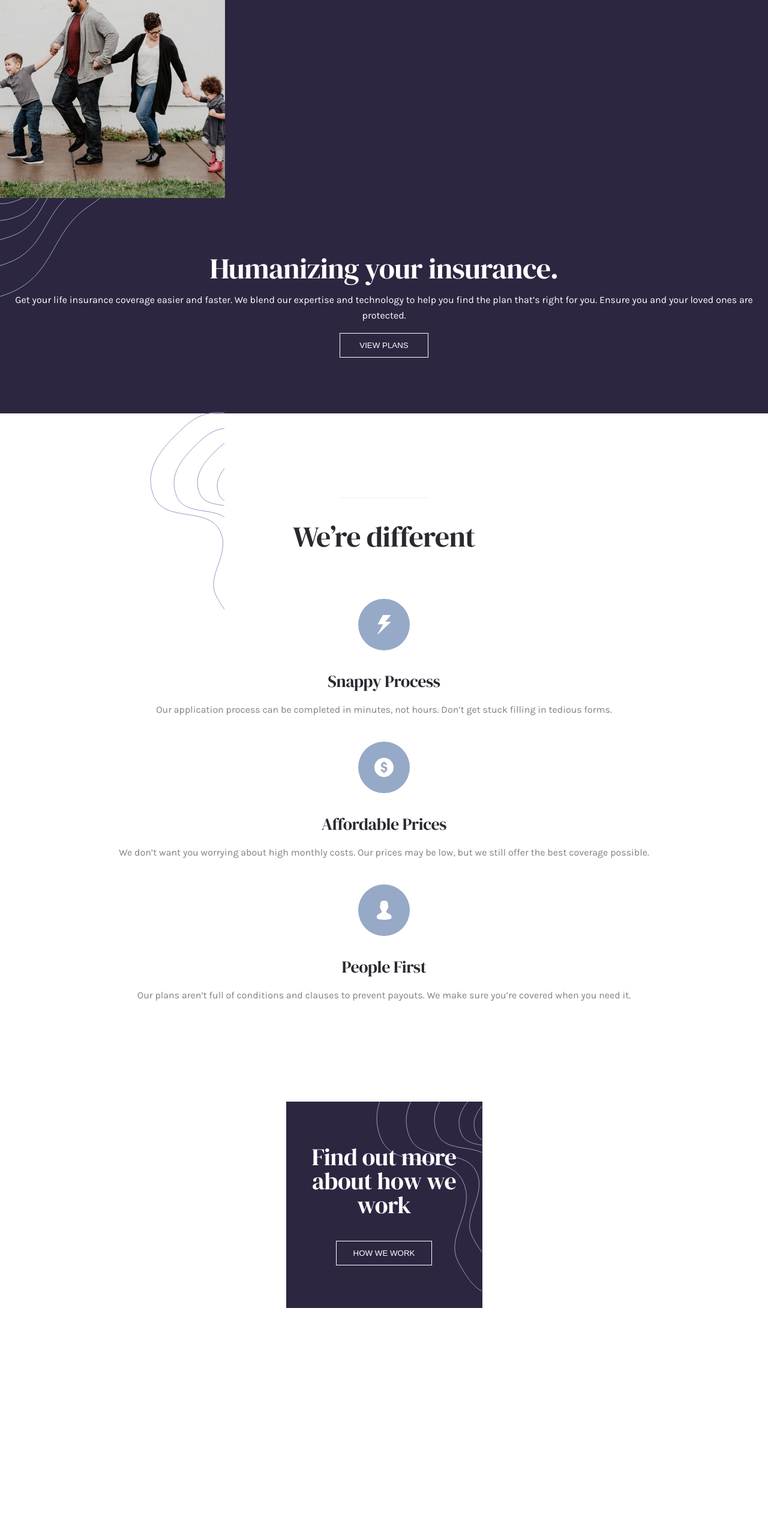
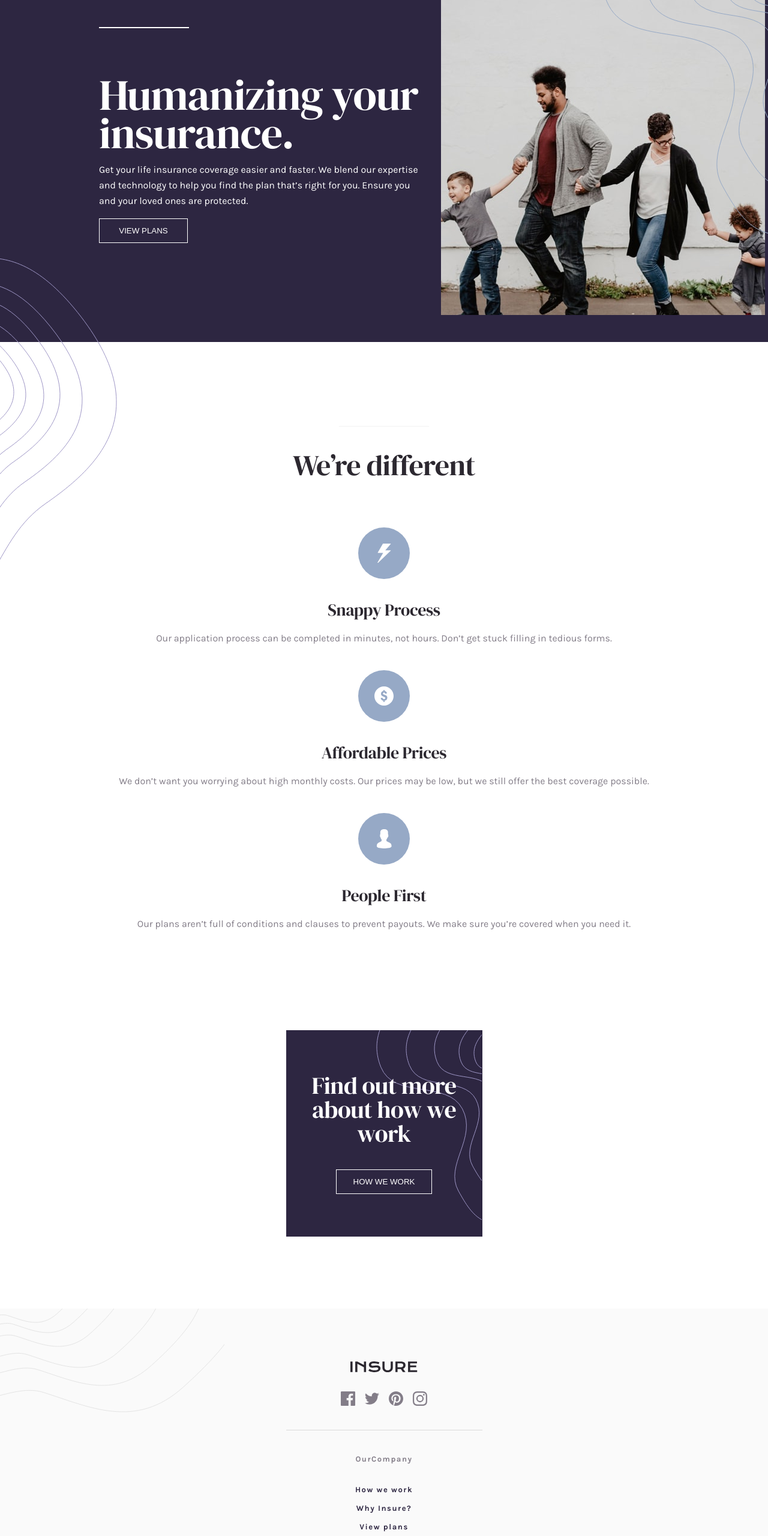
Before and after one commit to caarlosdamian/insure-landing-page, a plain HTML site: page index.html in a window 1280 px wide. Shown: the part 200-2760 px from the top of the page at 60% size. Before the commit the page ends 2500 px from the top, so only its background shows below. Drawn offline with Linux system fonts and the light colour scheme.

Commit message:
feat(section): desktop hero sryling added

```diff
--- a/index.html
+++ b/index.html
@@ -51,6 +51,7 @@
     <div class="hero-img"></div>
     <div class="hero-content">
      <div class="bg-left-img"></div>
+     <div class="hero-line"></div>
      <h1 class="hero-title">Humanizing your insurance.</h1>
      <span class="hero-text"
       >Get your life insurance coverage easier and faster. We blend our
@@ -67,11 +68,56 @@
    </section>
    <section class="work-container">
     <div class="work-wrapper">
-      <div class="work-img"></div>
-      <div class="work-title">Find out more about how we work</div>
-      <button class="work-button button">HOW WE WORK</button>
+     <div class="work-img"></div>
+     <div class="work-title">Find out more about how we work</div>
+     <button class="work-button button">HOW WE WORK</button>
     </div>
    </section>
+   <footer>
+    <!-- <img src="./images/bg-pattern-footer-mobile.svg" alt="mobile-footer"> -->
+    <div class="footer-img"></div>
+    <div class="footer-wrapper">
+     <div class="footer-top">
+      <img src="./images/logo.svg" alt="logo-img" />
+      <div class="footer-top-right">
+       <img src="./images/icon-facebook.svg" alt="facebook-icon" />
+       <img src="./images/icon-twitter.svg" alt="twitter-icon" />
+       <img src="./images/icon-pinterest.svg" alt="pinterest-icon" />
+       <img src="./images/icon-instagram.svg" alt="pinterest-icon" />
+      </div>
+     </div>
+     <div class="middle-footer-line"></div>
+
+     <div class="footer-menu">
+      <div class="footer-menu-item">
+       <span class="footer-menu-item-header">OurCompany</span>
+       <span class="footer-menu-item-option">How we work</span>
+       <span class="footer-menu-item-option">Why Insure?</span>
+       <span class="footer-menu-item-option">View plans</span>
+       <span class="footer-menu-item-option">Reviews</span>
+      </div>
+      <div class="footer-menu-item">
+       <span class="footer-menu-item-header">Help me</span>
+       <span class="footer-menu-item-option">FAQ</span>
+       <span class="footer-menu-item-option">Terms of use</span>
+       <span class="footer-menu-item-option">Privacy policy</span>
+       <span class="footer-menu-item-option">Cookies</span>
+      </div>
+      <div class="footer-menu-item">
+       <span class="footer-menu-item-header">Contact</span>
+       <span class="footer-menu-item-option">Sales</span>
+       <span class="footer-menu-item-option">Support</span>
+       <span class="footer-menu-item-option">Live chat</span>
+      </div>
+      <div class="footer-menu-item">
+       <span class="footer-menu-item-header">Others</span>
+       <span class="footer-menu-item-option">Careers</span>
+       <span class="footer-menu-item-option">Press</span>
+       <span class="footer-menu-item-option">Licenses</span>
+      </div>
+     </div>
+    </div>
+   </footer>
   </main>
   <!-- How we work Blog Account View plans Humanizing your insurance. Get your life
     insurance coverage easier and faster. We blend our expertise and technology
--- a/styles.css
+++ b/styles.css
@@ -3,8 +3,8 @@
 
  --dark-violet: hsl(256, 26%, 20%);
  --grayish-blue: hsl(216, 30%, 68%);
-    --font-dm: 'DM Serif Display';
-    --font-karla: 'Karla';
+ --font-dm: "DM Serif Display";
+ --font-karla: "Karla";
  --font-style: normal;
 
  /* ### Neutral */
@@ -43,7 +43,7 @@ main {
  left: 0;
  width: 100vw;
  height: 100vh;
-    background: #2C2830;
+ background: #2c2830;
  display: flex;
  align-items: center;
  justify-content: flex-start;
@@ -54,26 +54,26 @@ main {
 }
 
 .menu-option {
-    font-family: 'Karla';
+ font-family: "Karla";
  font-style: normal;
  font-weight: 700;
  font-size: 20px;
  line-height: 40px;
  text-align: center;
  letter-spacing: 1.36364px;
-    color: #FFFFFF;
+ color: #ffffff;
 }
 
 .menu-button {
  padding: 9px;
-    font-family: 'Karla';
+ font-family: "Karla";
  font-style: normal;
  font-weight: 700;
  font-size: 20px;
  line-height: 40px;
  text-align: center;
  letter-spacing: 1.36364px;
-    color: #FFFFFF;
+ color: #ffffff;
 }
 
 .menu-pattern {
@@ -83,26 +83,28 @@ main {
 
 .hero-container {
  height: 100%;
+ display: flex;
+ align-items: center;
+ justify-content: center;
+ flex-direction: column;
 }
 
+/* .hero-img {
+ background: #2d2641;
+} */
+
 .hero-img {
-    background: #2D2641;
-}
-
-.hero-img::before {
-    background-image: url('./images/image-intro-mobile.jpg');
+ background-image: url("./images/image-intro-mobile.jpg");
  background-repeat: no-repeat;
  height: 450px;
-    object-fit: cover;
+ object-fit: contain;
  width: 100%;
-    content: '';
-    display: block;
-
+ content: "";
 }
 
 .hero-content {
  padding: 93px 24px;
-    background: #2D2641;
+ background: #2d2641;
  display: flex;
  align-items: center;
  justify-content: flex-start;
@@ -113,7 +115,7 @@ main {
 }
 
 .bg-left-img {
-    background: url('./images/bg-pattern-intro-left-mobile.svg') no-repeat;
+ background: url("./images/bg-pattern-intro-left-mobile.svg") no-repeat;
  height: 300px;
  width: 100%;
  z-index: 2;
@@ -122,7 +124,7 @@ main {
 }
 
 .bg-right-img {
-    background: url('./images/bg-pattern-intro-right-mobile.svg') no-repeat;
+ background: url("./images/bg-pattern-intro-right-mobile.svg") no-repeat;
  height: 500px;
  width: 100%;
  z-index: 2;
@@ -131,27 +133,33 @@ main {
  right: -250px;
 }
 
+.hero-line {
+ border: 1px solid #ffffff;
+ width: 150px;
+ margin-bottom: 63px;
+ display: none;
+}
+
 .hero-title {
-    font-family: 'DM Serif Display';
+ font-family: "DM Serif Display";
  font-style: normal;
  font-weight: 400;
  font-size: 48px;
  line-height: 48px;
  text-align: center;
  letter-spacing: -0.666667px;
-    color: #FFFFFF;
+ color: #ffffff;
  z-index: 3;
-
 }
 
 .hero-text {
-    font-family: 'Karla';
+ font-family: "Karla";
  font-style: normal;
  font-weight: 400;
  font-size: 16px;
  line-height: 26px;
  text-align: center;
-    color: #FFFFFF;
+ color: #ffffff;
 }
 
 .hero-button {
@@ -163,7 +171,13 @@ main {
  border: 1px solid white;
  background: none;
  width: 100%;
-    color: #FFFFFF;
+ color: #ffffff;
+ cursor: pointer;
+}
+
+.button:hover {
+ background: #ffffff;
+ color: #2d2641;
 }
 
 .features-container {
@@ -190,22 +204,20 @@ main {
 .feature-line {
  height: 1px;
  width: 150px;
-    background: #F2F2F2;
+ background: #f2f2f2;
  align-self: center;
-
 }
 
 .feature-header {
-    font-family: 'DM Serif Display';
+ font-family: "DM Serif Display";
  font-style: normal;
  font-weight: 400;
  font-size: 48px;
  line-height: 48px;
  text-align: center;
  letter-spacing: -0.666667px;
-    color: #2C2830;
+ color: #2c2830;
  margin-bottom: 40px;
-
 }
 
 .features-wrapper {
@@ -223,25 +235,24 @@ main {
 }
 
 .feature-title {
-    font-family: 'DM Serif Display';
+ font-family: "DM Serif Display";
  font-style: normal;
  font-weight: 400;
  font-size: 28px;
  line-height: 38px;
  text-align: center;
  letter-spacing: -0.388889px;
-    color: #2C2830;
+ color: #2c2830;
 }
 
 .feature-description {
-    font-family: 'Karla';
+ font-family: "Karla";
  font-style: normal;
  font-weight: 400;
  font-size: 16px;
  line-height: 26px;
  text-align: center;
-    color: #837D88;
-
+ color: #837d88;
 }
 
 .work-container {
@@ -254,7 +265,7 @@ main {
 .work-wrapper {
  height: 344px;
  width: 327px;
-    background: #2D2641;
+ background: #2d2641;
  display: flex;
  align-items: center;
  justify-content: center;
@@ -270,18 +281,18 @@ main {
  top: 0;
  right: -150px;
  z-index: 2;
-    background: url('./images/bg-pattern-how-we-work-mobile.svg') no-repeat;
+ background: url("./images/bg-pattern-how-we-work-mobile.svg") no-repeat;
 }
 
 .work-title {
-    font-family: 'DM Serif Display';
+ font-family: "DM Serif Display";
  font-style: normal;
  font-weight: 400;
  font-size: 40px;
  line-height: 40px;
  text-align: center;
  letter-spacing: -0.555556px;
-    color: #FFFFFF;
+ color: #ffffff;
  z-index: 2;
 }
 
@@ -290,4 +301,168 @@ main {
  width: 160px;
 }
 
-@media all and (min-width: 1024px) and (max-width: 1280px) {}
+footer {
+ background: #fafafa;
+ /* height: 1025px; */
+ padding: 88px 24px;
+ position: relative;
+}
+
+.footer-img {
+ background: url("./images/bg-pattern-footer-mobile.svg") no-repeat;
+ height: 500px;
+ width: 100%;
+ position: absolute;
+ top: 0;
+ left: 0;
+}
+
+.footer-wrapper {
+ display: flex;
+ align-items: center;
+ justify-content: center;
+ flex-direction: column;
+ gap: 40px;
+}
+
+.footer-top {
+ display: flex;
+ align-items: center;
+ justify-content: center;
+ flex-direction: column;
+ gap: 32px;
+}
+
+.footer-top-wrapper {
+ display: flex;
+ align-items: center;
+ justify-content: center;
+ flex-direction: column;
+}
+
+.footer-top-right {
+ display: flex;
+ align-items: center;
+ justify-content: center;
+ gap: 16px;
+}
+
+.middle-footer-line {
+ height: 1px;
+ width: 327px;
+ background: #dadada;
+ align-self: center;
+}
+
+.footer-menu {
+ display: flex;
+ align-items: center;
+ justify-content: center;
+ flex-direction: column;
+ gap: 40px;
+}
+
+.footer-menu-item {
+ display: flex;
+ align-items: center;
+ justify-content: center;
+ flex-direction: column;
+ gap: 16px;
+}
+
+.footer-menu-item-header {
+ margin-bottom: 20px;
+ font-family: "Karla";
+ font-style: normal;
+ font-weight: 700;
+ font-size: 13px;
+ line-height: 15px;
+ text-align: center;
+ letter-spacing: 1.5px;
+ color: #837d88;
+}
+
+.footer-menu-item-option {
+ font-family: "Karla";
+ font-style: normal;
+ font-weight: 700;
+ font-size: 13px;
+ line-height: 15px;
+ text-align: center;
+ letter-spacing: 1.5px;
+ color: #2d2641;
+}
+
+@media all and (min-width: 378px) {
+ .hero-img {
+  background-image: url("./images/image-intro-desktop.jpg");
+ }
+}
+
+@media all and (min-width: 1024px) {
+ .header-container {
+  z-index: 10;
+  position: sticky;
+ }
+
+ .hero-container {
+  flex-direction: row;
+  position: relative;
+ }
+
+ .hero-img {
+  height: 540px;
+  width: 100%;
+  position: absolute;
+  z-index: 1;
+  top: 105px;
+  left: 735px;
+ }
+
+ .hero-content {
+  padding: 165px;
+  align-items: flex-start;
+  justify-content: flex-start;
+  width: 100vw;
+  overflow: visible;
+ }
+
+ .hero-line {
+  display: inline;
+ }
+
+ .hero-title {
+  font-weight: 400;
+  font-size: 72px;
+  line-height: 64px;
+  letter-spacing: -1px;
+  color: #ffffff;
+  max-width: 540px;
+  text-align: start;
+ }
+
+ .hero-text {
+  text-align: start;
+  max-width: 540px;
+  font-weight: 400;
+  font-size: 16px;
+  line-height: 26px;
+  color: #ffffff;
+ }
+
+ .bg-right-img {
+  background: url("./images/bg-pattern-intro-right-desktop.svg") no-repeat;
+  height: 1000px;
+  width: 100%;
+  top: 0;
+  right: -1000px;
+ }
+
+ .bg-left-img {
+  background: url("./images/bg-pattern-intro-left-desktop.svg") no-repeat;
+  height: 1000px;
+  width: 100%;
+  top: 550px;
+  left: 0;
+ }
+}
```
Lines whose indentation alone changed are shown as unchanged.
